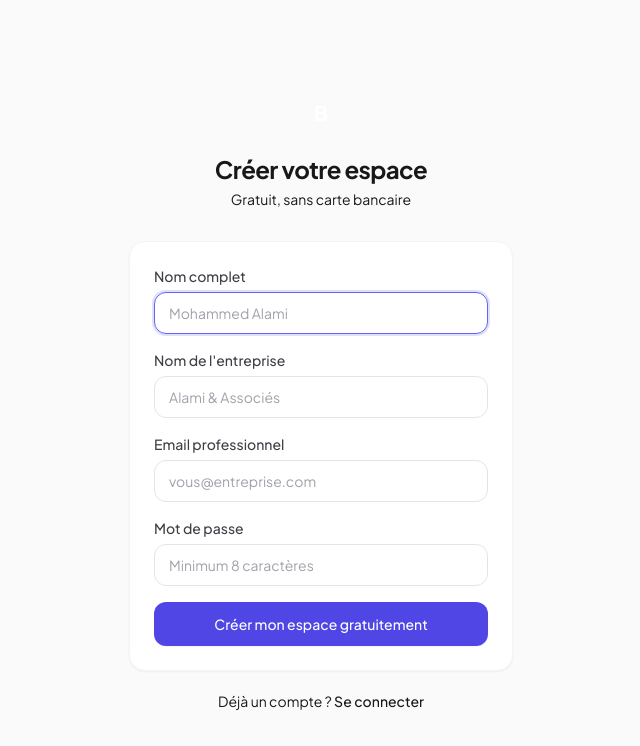
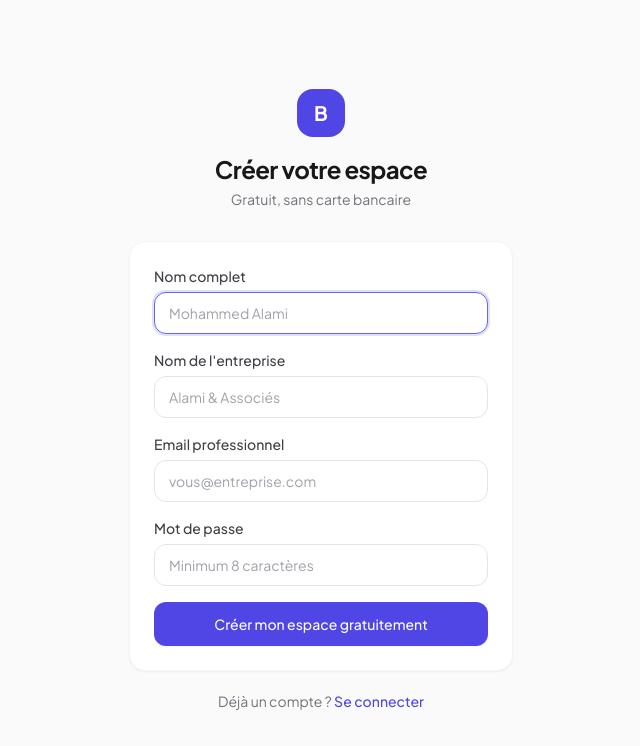
Before and after one commit to underfirex0/bizsuite, a Next.js app: page /auth/register in a window 1280 px wide. Shown: the top 746 px of the page, without its empty margins (319-959 px from the left). Built offline with nearby package versions, Linux system fonts and the light colour scheme.

Commit message:
fix: register types

```diff
--- a/src/app/auth/register/page.tsx
+++ b/src/app/auth/register/page.tsx
@@ -19,13 +19,10 @@ export default function RegisterPage() {
 
     const supabase = createClient()
 
-    // 1. Create user
     const { data: authData, error: authError } = await supabase.auth.signUp({
       email: form.email,
       password: form.password,
-      options: {
-        data: { full_name: form.fullName },
-      },
+      options: { data: { full_name: form.fullName } },
     })
 
     if (authError || !authData.user) {
@@ -34,28 +31,26 @@ export default function RegisterPage() {
       return
     }
 
-    // 2. Create organization
     const slug = form.company
       .toLowerCase()
       .replace(/[^a-z0-9]/g, '-')
       .replace(/-+/g, '-')
       .slice(0, 40) + '-' + Date.now().toString(36)
 
-    const { data: org, error: orgError } = await supabase
+    const { data: orgData, error: orgError } = await supabase
       .from('organizations')
       .insert({ name: form.company, slug } as any)
-      .select()
+      .select('id')
       .single()
 
-    if (orgError || !org) {
+    if (orgError || !orgData) {
       setError('Erreur lors de la création de l\'organisation.')
       setLoading(false)
       return
     }
 
-    // 3. Add user as owner
     await supabase.from('organization_members').insert({
-      organization_id: org.id,
+      organization_id: (orgData as any).id,
       user_id: authData.user.id,
       role: 'owner',
     } as any)
@@ -68,72 +63,37 @@ export default function RegisterPage() {
     setForm(f => ({ ...f, [k]: e.target.value }))
 
   return (
-    <div className="min-h-screen bg-surface-50 flex items-center justify-center p-4">
+    <div className="min-h-screen bg-zinc-50 flex items-center justify-center p-4">
       <div className="w-full max-w-sm animate-in">
         <div className="text-center mb-8">
-          <div className="w-12 h-12 bg-brand-600 rounded-2xl flex items-center justify-center mx-auto mb-4 shadow-glow">
+          <div className="w-12 h-12 bg-indigo-600 rounded-2xl flex items-center justify-center mx-auto mb-4">
             <span className="text-white font-bold text-xl">B</span>
           </div>
-          <h1 className="text-2xl font-bold text-surface-900 tracking-tight">Créer votre espace</h1>
-          <p className="text-surface-500 text-sm mt-1">Gratuit, sans carte bancaire</p>
+          <h1 className="text-2xl font-bold text-zinc-900 tracking-tight">Créer votre espace</h1>
+          <p className="text-zinc-500 text-sm mt-1">Gratuit, sans carte bancaire</p>
         </div>
 
         <div className="card p-6">
           <form onSubmit={handleRegister} className="space-y-4">
             <div>
               <label className="input-label">Nom complet</label>
-              <input
-                type="text"
-                className="input"
-                placeholder="Mohammed Alami"
-                value={form.fullName}
-                onChange={update('fullName')}
-                required
-                autoFocus
-              />
+              <input type="text" className="input" placeholder="Mohammed Alami" value={form.fullName} onChange={update('fullName')} required autoFocus />
             </div>
-
             <div>
               <label className="input-label">Nom de l'entreprise</label>
-              <input
-                type="text"
-                className="input"
-                placeholder="Alami & Associés"
-                value={form.company}
-                onChange={update('company')}
-                required
-              />
+              <input type="text" className="input" placeholder="Alami & Associés" value={form.company} onChange={update('company')} required />
             </div>
-
             <div>
               <label className="input-label">Email professionnel</label>
-              <input
-                type="email"
-                className="input"
-                placeholder="vous@entreprise.com"
-                value={form.email}
-                onChange={update('email')}
-                required
-              />
+              <input type="email" className="input" placeholder="vous@entreprise.com" value={form.email} onChange={update('email')} required />
             </div>
-
             <div>
               <label className="input-label">Mot de passe</label>
-              <input
-                type="password"
-                className="input"
-                placeholder="Minimum 8 caractères"
-                value={form.password}
-                onChange={update('password')}
-                required
-                minLength={8}
-              />
+              <input type="password" className="input" placeholder="Minimum 8 caractères" value={form.password} onChange={update('password')} required minLength={8} />
             </div>
 
             {error && (
-              <div className="text-sm text-red-600 bg-red-50 border border-red-100 rounded-xl px-4 py-3">
-                {error}
-              </div>
+              <div className="text-sm text-red-600 bg-red-50 border border-red-100 rounded-xl px-4 py-3">{error}</div>
             )}
 
             <button type="submit" className="btn-primary w-full justify-center py-3" disabled={loading}>
@@ -143,11 +103,9 @@ export default function RegisterPage() {
           </form>
         </div>
 
-        <p className="text-center text-sm text-surface-500 mt-5">
+        <p className="text-center text-sm text-zinc-500 mt-5">
           Déjà un compte ?{' '}
-          <Link href="/auth/login" className="text-brand-600 font-medium hover:underline">
-            Se connecter
-          </Link>
+          <Link href="/auth/login" className="text-indigo-600 font-medium hover:underline">Se connecter</Link>
         </p>
       </div>
     </div>
```
